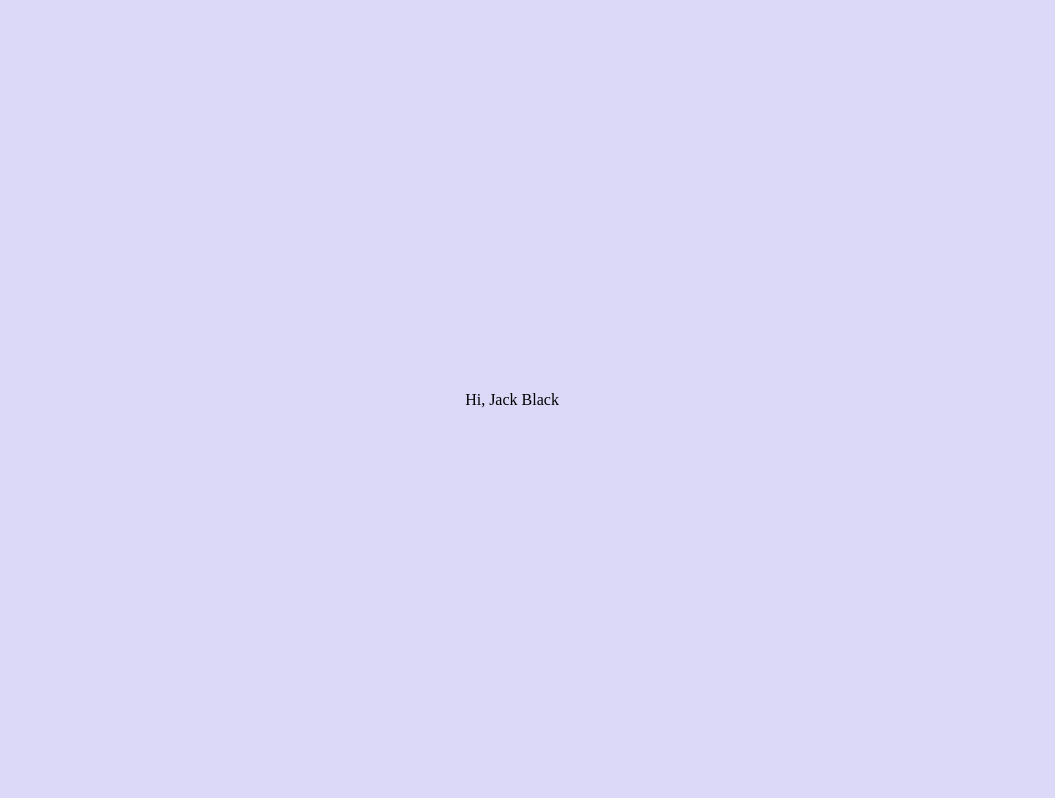
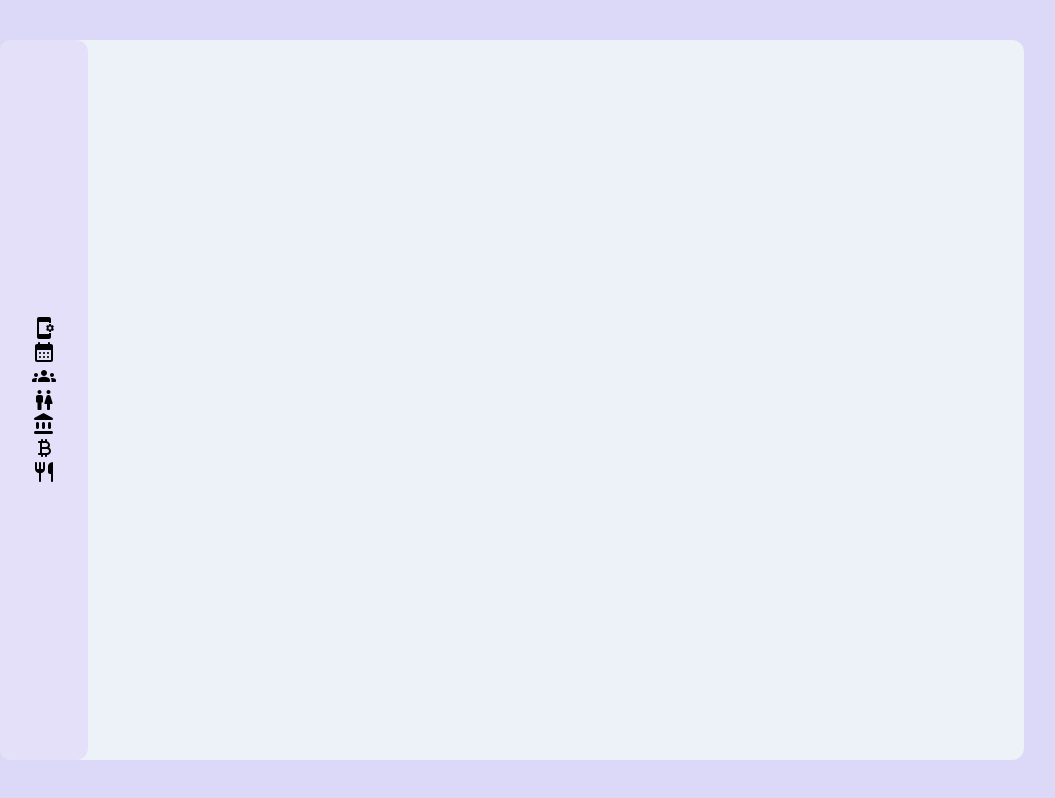
Before and after one commit to cr9169/new_tech_personal_dashboard, a React (Vite) app in the folder front/: page / in a window 1280 px wide. Shown: the whole page, without its empty margins (128-1183 px from the left). Built offline with nearby package versions, Linux system fonts and the light colour scheme.

Commit message:
feat: added initial style to some components

```diff
--- a/front/package.json
+++ b/front/package.json
@@ -10,6 +10,8 @@
     "preview": "vite preview"
   },
   "dependencies": {
+    "@emotion/react": "^11.11.4",
+    "@emotion/styled": "^11.11.0",
     "@mui/icons-material": "^5.15.14",
     "axios": "^1.6.8",
     "env-var": "^7.4.1",
@@ -25,6 +27,7 @@
     "eslint": "^8.57.0",
     "eslint-plugin-react-hooks": "^4.6.0",
     "eslint-plugin-react-refresh": "^0.4.5",
+    "sass": "^1.72.0",
     "typescript": "^5.2.2",
     "vite": "^5.1.6"
   }
--- a/front/src/App.tsx
+++ b/front/src/App.tsx
@@ -1,9 +1,10 @@
 import "./App.css";
+import Dashboard from "./components/Dashboard/Dashbord";
 
 function App() {
   return (
     <>
-      <div>Hi, Jack Black</div>
+      <Dashboard />
     </>
   );
 }
--- a/front/src/components/Dashboard/Dashboard.scss
+++ b/front/src/components/Dashboard/Dashboard.scss
@@ -0,0 +1,8 @@
+.dashboard-main-box {
+  height: 90%;
+  width: 80%;
+  display: flex;
+  background-color: var(--clr-main-window-background);
+  border-radius: 0.75rem;
+  z-index: 2;
+}
--- a/front/src/components/Dashboard/Dashbord.tsx
+++ b/front/src/components/Dashboard/Dashbord.tsx
@@ -1,10 +1,15 @@
 import React from "react";
 import "./Dashboard.scss";
+import Toolbar from "./Toolbar/Toolbar";
+import DataScreen from "./DataScreen/DataScreen";
 
-const Dashboard = ({}: {}) => {
-  return <div>
-
-  </div>;
+const Dashboard = () => {
+  return (
+    <div className="dashboard-main-box">
+      <DataScreen />
+      <Toolbar />
+    </div>
+  );
 };
 
 export default Dashboard;
--- a/front/src/components/Dashboard/DataScreen/DataScreen.scss
+++ b/front/src/components/Dashboard/DataScreen/DataScreen.scss
@@ -0,0 +1,8 @@
+.datascreen-main-box {
+  --clr-main-window-background: hsl(213, 48%, 95%);
+
+  height: 100%;
+  width: auto;
+  z-index: 2;
+  background-color: var(--clr-main-window-background);
+}
--- a/front/src/components/Dashboard/DataScreen/DataScreen.tsx
+++ b/front/src/components/Dashboard/DataScreen/DataScreen.tsx
@@ -1,8 +1,8 @@
 import React from "react";
 import "./DataScreen.scss";
 
-const DataScreen = ({}: {}) => {
-  return <div></div>;
+const DataScreen = () => {
+  return <div className="datascreen-main-box"></div>;
 };
 
 export default DataScreen;
--- a/front/src/components/Dashboard/Toolbar/Toolbar.scss
+++ b/front/src/components/Dashboard/Toolbar/Toolbar.scss
@@ -0,0 +1,15 @@
+.toolbar-main-box {
+  --clr-toolbar-background: hsl(249, 73%, 93%);
+
+  height: 90%;
+  position: absolute;
+  background-color: var(--clr-toolbar-background);
+  padding: 1rem 2rem;
+  display: flex;
+  flex-direction: column;
+  align-items: center;
+  justify-content: center;
+  border-radius: 0.75rem;
+  z-index: 1;
+  //   gap: 1%;
+}
--- a/front/src/components/Dashboard/Toolbar/Toolbar.tsx
+++ b/front/src/components/Dashboard/Toolbar/Toolbar.tsx
@@ -1,4 +1,4 @@
-import "./Toobar.scss";
+import "./Toolbar.scss";
 import React from "react";
 import AppSettingsAltRoundedIcon from "@mui/icons-material/AppSettingsAltRounded";
 import CalendarMonthRoundedIcon from "@mui/icons-material/CalendarMonthRounded";
@@ -8,8 +8,18 @@
 import CurrencyBitcoinRoundedIcon from "@mui/icons-material/CurrencyBitcoinRounded";
 import RestaurantRoundedIcon from "@mui/icons-material/RestaurantRounded";
 
-const Toobar = ({}: {}) => {
-  return <div></div>;
+const Toolbar = () => {
+  return (
+    <div className="toolbar-main-box">
+      <AppSettingsAltRoundedIcon />
+      <CalendarMonthRoundedIcon />
+      <GroupsRoundedIcon />
+      <WcRoundedIcon />
+      <AccountBalanceRoundedIcon />
+      <CurrencyBitcoinRoundedIcon />
+      <RestaurantRoundedIcon />
+    </div>
+  );
 };
 
-export default Toobar;
+export default Toolbar;
```
Also changed, not shown: 1 other file (tests, documents, lock files or other folders).
